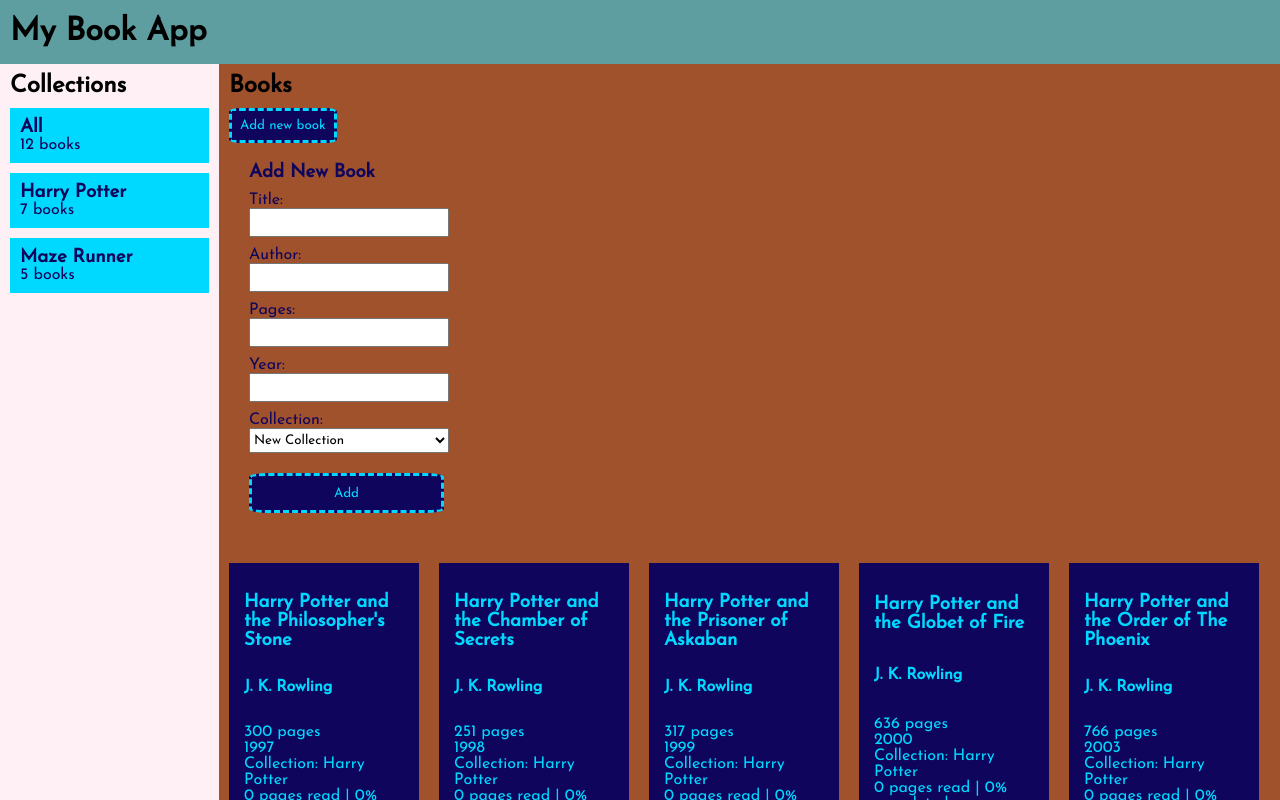
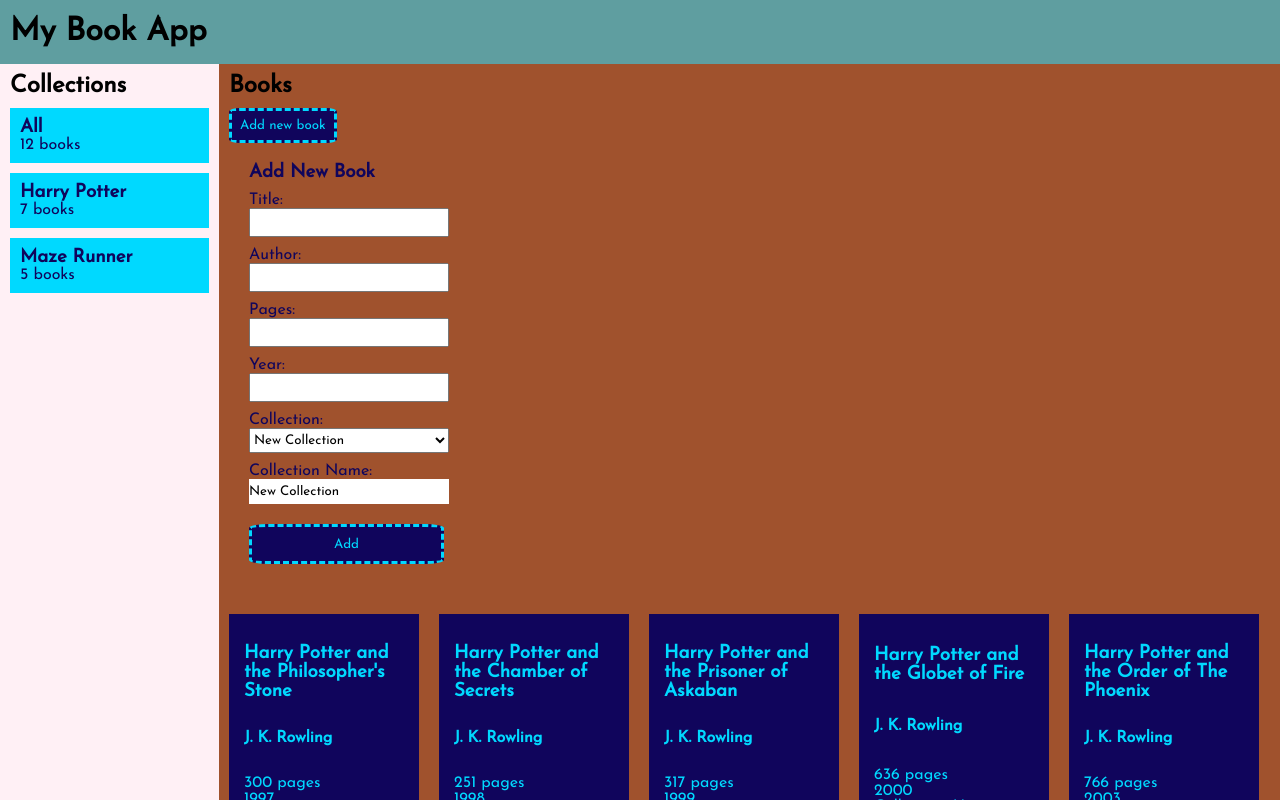
Before and after one commit to paola-yumi-m/book-app, a React (Create React App) app: page / in a window 1280 px wide. Both pictures are taken after a click on the button "Add new book". Shown: the top 800 px of the page. Built offline with nearby package versions, Linux system fonts and the light colour scheme.

Commit message:
Getting data to save new collection and add new book to existing collection (not finished)

```diff
--- a/src/AddNewBookCard.js
+++ b/src/AddNewBookCard.js
@@ -1,28 +1,54 @@
 import React, {useState} from "react";
+import {CollectionFactory} from "./factories/collection-factory";
+import {BookFactory} from "./factories/book-factory";
+import {Collection} from "./factories/collection-factory";
 
-export const AddNewBookCard = ({ collections, setCollection, collectionFactory }) => {
+export const AddNewBookCard = ({ collections, setCollection }) => {
     const [ title, setTitle ] = useState("");
     const [ author, setAuthor ] = useState("");
     const [ pages, setPages ] = useState("");
     const [ year, setYear ] = useState("");
-    const [ collectionName, setCollectionName ] = useState("");
+    const [ collectionName, setCollectionName ] = useState("New Collection");
+    const collectionFactory = new CollectionFactory();
+    const bookFactory = new BookFactory();
+    const collection = new Collection('oi', []);
+    console.log(collection.name);
 
     function getOptions() {
         return collections.map((collection, id) => collection.name === 'All' ?
-            <option key={id} value='new'>New Collection</option> :
+            <option key={id} value='New Collection'>New Collection</option> :
             <option key={id} value={collection.name}>{collection.name}</option>);
     }
 
     function handleSubmit(e) {
         e.preventDefault();
-        console.log();
-        if (e.target.collection === 'new') {
+        const newBook = bookFactory.getBook(title, author, pages, year, collectionName);
+        if (collectionName === 'New Collection') {
+            const newCollection = collectionFactory.getCollection(collectionName, [newBook]);
+            setCollection(() =>
+                [...collections,
+                    newCollection]
+            )
+        }
+        else {
+            const collectionToEdit = collections.filter(collection => collection.name === collectionName);
+            console.log(collectionToEdit);
+            collectionToEdit.addBook();
+            console.log(collectionToEdit);
+            setCollection(() =>
+                [...collections,
+                collectionToEdit])
+        }
+    }
 
+    function newCollection() {
+        if (collectionName === 'New Collection') {
+            return <div>
+                    <label htmlFor='collection-name'>Collection Name: </label>
+                    <input className='new-collection' type='text' id='collection-name' name='collection-name' value={collectionName}
+                       onChange={event => setCollectionName(event.target.value)} />
+                </div>
         }
-        // setCollection(() =>
-        //     [...collections,
-        //     collectionFactory.getCollection(e.target.title, )]
-        // )
     }
 
     return (
@@ -38,9 +64,10 @@
                 <label htmlFor='year'>Year: </label>
                 <input type='text' id='year' name='year' value={year} onChange={event => setYear(event.target.value)} required/>
                 <label htmlFor='collection'>Collection: </label>
-                <select name='collection' id='collection' onChange={event => setCollectionName(event.target.value)} required>
+                <select name='collection' id='collection' value={collectionName} onChange={event => setCollectionName(event.target.value)} required>
                     {getOptions()}
                 </select>
+                {newCollection()}
                 <input className='buttons add-book submit-button' type='button' onClick={handleSubmit} value='Add' />
             </form>
         </div>
--- a/src/App.js
+++ b/src/App.js
@@ -73,7 +73,7 @@
                     <div className='books-header'>
                         <h2>Books</h2>
                         <button className='buttons add-book' onClick={handleAddNewBook}>Add new book</button>
-                        {addNewBook ? <AddNewBookCard collections={collections} setCollection={setCollections} collectionFactory={collectionFactory} /> : <p></p>}
+                        {addNewBook ? <AddNewBookCard collections={collections} setCollection={setCollections} /> : <p></p>}
                     </div>
                     <ul className='book-list'>
                         {getBooks(currentCollection)}
--- a/src/styles.css
+++ b/src/styles.css
@@ -118,3 +118,8 @@
 .form-title {
     margin-bottom: 10px;
 }
+
+.new-collection {
+    width: 200px;
+    border: none;
+}
```
